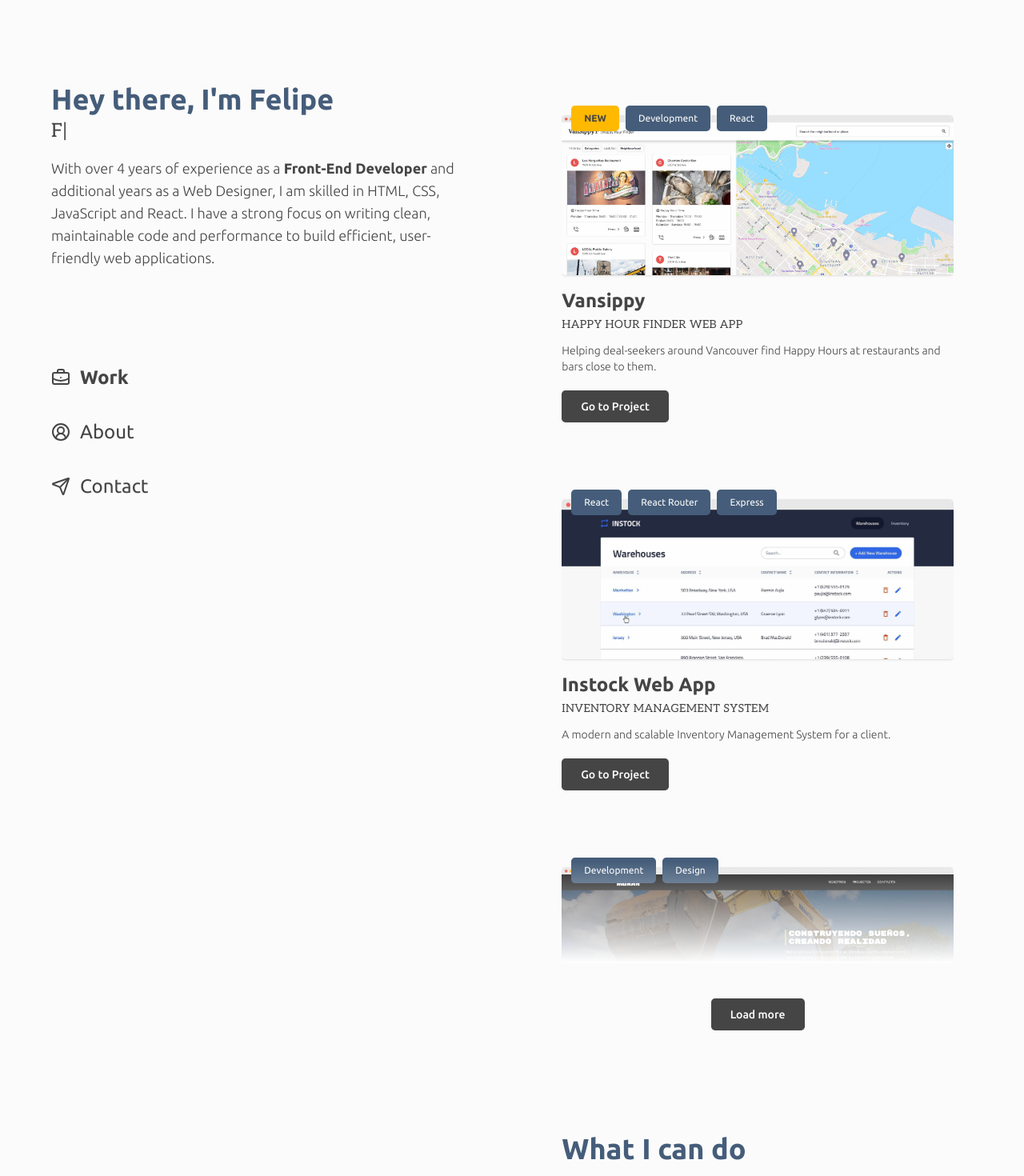
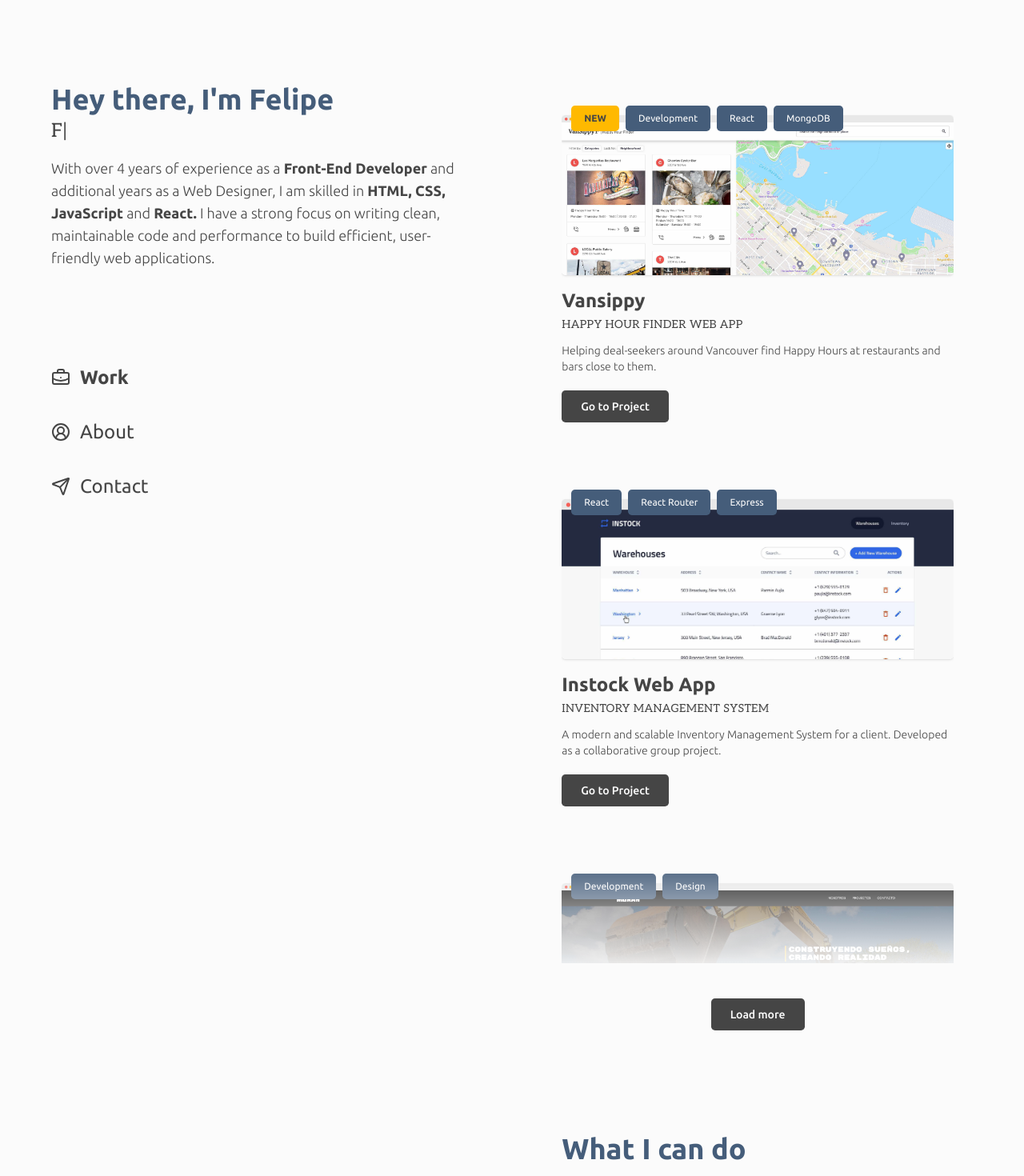
Before and after one commit to psyout/portfolio-app, a Next.js app: page / in a window 1280 px wide. Shown: the part 140-1610 px from the top of the page at 80% size. Built offline with nearby package versions, Linux system fonts and the light colour scheme.

Commit message:
mplemented a parseHighlightedText function to dynamically parse and style words wrapped in ** from project data.

```diff
--- a/app/globals.css
+++ b/app/globals.css
@@ -189,6 +189,10 @@
     color: var(--tagFontColor);
   }
 
+  .highlight {
+    font-weight: bold;
+  }
+
   @keyframes roll-down {
     0% {
       opacity: 0;
--- a/app/page.tsx
+++ b/app/page.tsx
@@ -47,7 +47,7 @@ export default function Home() {
                 </div>
                 {/* Fade gradient if not all projects are visible */}
                 {visibleCount === 3 && (
-                  <div className='pointer-events-none absolute bottom-0 left-0 z-10 h-32 w-full bg-gradient-to-t from-white to-transparent dark:from-black'></div>
+                  <div className='pointer-events-none absolute bottom-0 left-0 z-10 h-32 w-full bg-gradient-to-t from-[rgba(255,255,255,0.9)] via-[rgba(255,255,255,0.5)] to-transparent dark:from-[rgba(0,0,0,0.9)] dark:via-[rgba(0,0,0,0.5)]'></div>
                 )}
               </div>
 
--- a/components/intro.tsx
+++ b/components/intro.tsx
@@ -44,9 +44,11 @@ const Intro = () => {
         <p className='text text-md mt-3 font-light text-pretty sm:text-lg'>
           With over 4 years of experience as a
           <span className='font-bold'> Front-End Developer</span> and additional
-          years as a Web Designer, I am skilled in HTML, CSS, JavaScript and
-          React. I have a strong focus on writing clean, maintainable code and
-          performance to build efficient, user-friendly web applications.
+          years as a Web Designer, I am skilled in{' '}
+          <span className='font-bold'>HTML, CSS, JavaScript</span> and{' '}
+          <span className='font-bold'>React.</span> I have a strong focus on
+          writing clean, maintainable code and performance to build efficient,
+          user-friendly web applications.
         </p>
       </div>
     </section>
--- a/components/projectData.tsx
+++ b/components/projectData.tsx
@@ -11,7 +11,7 @@ export const projects = [
       '/static/images/vansippy-mobile2.png',
       ''
     ],
-    tags: ['New', 'Development', 'React'],
+    tags: ['New', 'Development', 'React', 'MongoDB'],
     title: 'Vansippy',
     subtitle: 'Happy Hour Finder Web App',
     title1: 'Mobile version',
@@ -28,7 +28,7 @@ export const projects = [
     ],
     list2: [{ title: '' }, { title: '' }],
     fullDescription:
-      'A Full-Stack web application designed to help users easily discover and explore happy hour deals across Vancouver. Built using MERN (MongoDB, Express.js, React, and Node.js), VanSippy offers an intuitive user experience powered by real-time data, interactive map integration, and responsive UI components.',
+      'A Full-Stack web application designed to help users easily discover and explore happy hour deals across Vancouver. Built using **MERN (MongoDB, Express.js, React, and Node.js)**, VanSippy offers an intuitive user experience powered by real-time data, interactive map integration, and responsive UI components.',
     description:
       'Helping deal-seekers around Vancouver find Happy Hours at restaurants and bars close to them.',
     imageCaption1:
@@ -36,17 +36,17 @@ export const projects = [
     imageCaption2:
       'Use a caption IF the image is needed. Most images won’t BUT you can style like this. Line length should be about 10-12 words on average.',
     imageCaption3:
-      'This design achieves pixel-perfect responsiveness using Material UI and custom breakpoints, ensuring a seamless and flexible layout across devices. The grid system adapts content for different screen sizes, while images scale without distortion.',
+      'This design achieves pixel-perfect responsiveness using Material UI and custom breakpoints, ensuring a seamless and **flexible layout across devices.** The grid system adapts content for different screen sizes, while images scale without distortion.',
     imageCaption4:
       'This Menu component is a part of the restaurant card, allowing users to toggle between the drinks and food menu sections. It uses conditional rendering to highlight the active section and disables inactive options based on the selected menu state.',
     paragraph1:
-      'The frontend is built with React and styled using Material UI for a clean, responsive interface. The backend uses Express.js and Node.js to handle API requests, while MongoDB stores all venue and deal information. Axios enables real-time data fetching, and Mapbox powers the interactive map and geolocation features.',
+      'The frontend is built with React and styled using **Material UI** for a clean, responsive interface. The backend uses Express.js and Node.js to handle **API requests,** while **MongoDB** stores all venue and deal information. Axios enables real-time data fetching, and Mapbox powers the interactive map and geolocation features.',
     paragraph2:
       'Together, these technologies create a seamless platform for users to find local deals quickly and visually, making the happy hour hunt both efficient and enjoyable.',
     paragraph3:
-      'Vansippy initially used the Yelp Fusion API to quickly source business data, but strict rate limits, poor image quality, and limited filtering made it difficult to build a reliable, Happy Hour–focused experience.',
+      'Vansippy initially used the **Yelp Fusion** API to quickly source business data, but strict rate limits, poor image quality, and limited filtering made it difficult to build a reliable, Happy Hour–focused experience.',
     paragraph4:
-      'To solve this, I built a custom Back-End API with Node.js and MongoDB. This gave me full control over the data schema, allowed real-time content updates, using CRUD and eliminated external dependencies. Now, the application supports more accurate, curated listings, improved performance and a flexible foundation for future features like an admin dashboard.',
+      'To solve this, I built a custom **Back-End API** with Node.js and MongoDB. This gave me full control over the data schema, allowed real-time content updates, using **CRUD** and eliminated external dependencies. Now, the application supports more accurate, curated listings, improved performance and a flexible foundation for future features like an admin dashboard.',
     paragraph5:
       'The app uses the browser’s Geolocation API to get the user’s location, sends it to a Node.js backend, and fetches nearby venues from MongoDB using geospatial queries. Results are shown in real time on a React interface with Mapbox.',
     buttonText: 'Go to Project',
@@ -54,7 +54,7 @@ export const projects = [
     buttonVisit: 'View Site',
     buttonLink: '/projects/vansippy',
     buttonHref: 'https://vansippy.com/',
-    skills: ['React.js', 'MongoDB', 'MaterialUI']
+    skills: ['Node', 'Express', 'Axios', 'Mapbox', 'MaterialUI']
   },
 
   // Instock App
@@ -73,9 +73,9 @@ export const projects = [
     title: 'Instock Web App',
     subtitle: 'Inventory Management System',
     description:
-      'A modern and scalable Inventory Management System for a client.',
+      'A modern and scalable Inventory Management System for a client. Developed as a collaborative group project.',
     fullDescription:
-      'The InStock project was developed during a web development bootcamp as a collaborative group project. The goal was to deliver a modern and scalable Inventory Management System for a client. The project required working as an Agile team, following Scrum methodologies and using tools like JIRA, Figma, and Git/GitHub for efficient collaboration and project management.',
+      'The InStock project was developed during a web development bootcamp as a collaborative group project. The goal was to deliver a modern and scalable Inventory Management System for a client. The project required working as an Agile team, following Scrum methodologies and using tools like **JIRA, Figma, and Git/GitHub** for efficient collaboration and project management.',
     buttonText: 'Go to Project',
     buttonLink: '/projects/instock',
     buttonHref: '',
@@ -86,11 +86,11 @@ export const projects = [
     imageCaption2:
       'Use a caption IF the image is needed. Most images won’t BUT you can style like this. Line length should be about 10-12 words on average.',
     imageCaption3:
-      'When you edit a product, the form updates the local state with the new input. On submit, a PUT or PATCH request is sent to the backend with the updated data. If the request is successful, the backend responds with the updated product, and the UI state is refreshed, showing the changes instantly.',
+      'When you edit a product, the form updates the local state with the new input. On submit, a **PUT or PATCH** request is sent to the backend with the updated data. If the request is successful, the backend responds with the updated product, and the UI state is refreshed, showing the changes instantly.',
     imageCaption4:
       'When deleting a product, a common visual error is that the item still appears in the UI even after it is been removed from the backend. This usually happens when the frontend state is not updated correctly after the delete action, or if the product list is not re-fetched to reflect the latest data.',
     paragraph1:
-      'Warehouse & Inventory Management System built with Agile/Scrum: React (Router, BEM/SASS) Front-End, Node.js/Express & MySQL (Knex) back end, RESTful API, offering CRUD, dynamic search/filter, responsive design, and real-time validation.',
+      'Warehouse & Inventory Management System built with Agile/Scrum: **React (Router, BEM/SASS) Front-End, Node.js/Express & MySQL (Knex) back end, RESTful API**, offering CRUD, dynamic search/filter, responsive design, and real-time validation.',
     paragraph2: '',
     paragraph5:
       "When a new warehouse is added, the UI updates dynamically, showing the new warehouse once it's added to the data source. This triggers state changes, re-renders, and actions like form resets. If the data is incomplete or invalid, validation errors may occur. When using MySQL, an API call stores the data, and the UI fetches the updated list. ",
@@ -115,9 +115,9 @@ export const projects = [
     title: 'Transportes Moran',
     subtitle: 'Aggregate Solutions Co.',
     description:
-      'Reliable Aggregate Manufacturing & Trucking Services for your construction needs.',
+      'Website built with React and styled using SCSS for modular and maintainable styling.',
     fullDescription:
-      'This website is a single-page application built with React and styled using SCSS for modular and maintainable styling. The project follows a component-based architecture, using custom components like Navbar, Hero, Projects, and Contact Form to organize and reuse interface elements efficiently. ',
+      'This website is a single-page application built with **React** and styled using **SCSS for modular and maintainable styling.** The project follows a component-based architecture, using custom components like Navbar, Hero, Projects, and Contact Form to organize and reuse interface elements efficiently. ',
     buttonText: 'Go to Project',
     buttonLink: '/projects/transportes-moran',
     buttonHref: 'https://www.transportesmoran.cl/',
@@ -128,9 +128,9 @@ export const projects = [
     imageCaption2:
       'Use a caption IF the image is needed. Most images won’t BUT you can style like this. Line length should be about 10-12 words on average.',
     imageCaption3:
-      'A well-designed website interface created using Figma, featuring a clean layout with intuitive navigation and responsive elements that adjust smoothly across different devices. The design includes detailed sections for project descriptions, images, and key skills, providing an engaging user experience.',
+      'A well-designed website interface created using Figma, featuring a **clean layout** with intuitive navigation and responsive elements that adjust smoothly across different devices. The design includes detailed sections for project descriptions, images, and key skills, providing an engaging user experience.',
     imageCaption4:
-      'Figma makes mobile-first design simple with grid layouts. Start with a mobile frame, apply a 4–6 column grid, and use consistent spacing. This helps keep layouts clean, readable, and easy to adapt for tablets and desktops. Designing for smaller screens first also forces you to prioritize content and usability.',
+      'Figma makes mobile-first design simple with grid layouts. Start with a mobile frame, apply a **4–6 column grid,** and use consistent spacing. This helps keep layouts clean, readable, and easy to adapt for tablets and desktops. Designing for smaller screens first also forces you to prioritize content and usability.',
     title1: '',
     subtitle1: 'Describe a feature or step of the process here.',
     title2: '',
@@ -138,7 +138,7 @@ export const projects = [
     title3: 'Example Feature',
     subtitle3: 'Describe a feature or step of the process here.',
     paragraph1:
-      'The imported data is then mapped over to dynamically generate content within the Slider component, enabling easy display of project information. This method works well for small-scale projects with fixed content but can be extended to fetch dynamic data from an API if necessary.',
+      'The imported data is then mapped over to dynamically generate content within the Slider component, enabling easy display of project information. This method works well for small-scale projects with fixed content but can be extended to **fetch dynamic data** from an **API** if necessary.',
     paragraph2: '',
     paragraph3: '',
     paragraph4: '',
@@ -163,9 +163,9 @@ export const projects = [
     title: 'BrainFlix',
     subtitle: 'Youtube clone web app',
     fullDescription:
-      'This app is built with React for the UI, using functional components and hooks for state and lifecycle management. It uses React Router for client-side routing and Axios to handle RESTful API requests from a local backend. ',
+      'This app is built with React for the UI, using functional components and hooks for state and lifecycle management. It uses **React Router** for client-side routing and Axios to handle **RESTful API** requests from a local backend. ',
     description:
-      'This application is built using React for the frontend, leveraging React Router for client-side routing.',
+      'Webapp that built with React, using functional components and hooks for state and lifecycle management. ',
     buttonText: 'Go to Project',
     buttonLink: '/projects/brainflix',
     buttonHref: '#',
@@ -176,9 +176,9 @@ export const projects = [
     imageCaption3:
       'The comments section component reads comment data directly from the selected video object and maps through each comment to render it in a styled layout, with consistent structure and BEM naming conventions',
     imageCaption4:
-      'Developed a server using Express.js, which handles API requests for retrieving and managing video data. The server uses static assets from a public directory and exposes RESTful endpoints under the /videos route, making it easy to interact with video content, including uploading, fetching, and displaying data on the Front-End',
+      'Developed a server using Express.js, which handles API requests for retrieving and managing video data. The server uses static assets from a public directory and exposes **RESTful endpoints** under the /videos route, making it easy to interact with video content, including uploading, fetching, and displaying data on the Front-End',
     paragraph1:
-      'This application is built using React for the frontend, leveraging React Router for client-side routing and dynamic URL-based video selection. It uses Axios to perform HTTP requests to a Node.js/Express backend API. The component structure is modular, with separate files for layout elements like Header, Hero, MainContent, and AsideContent, promoting reusability and maintainability. The app also manages video data using React’s useState and useEffect hooks, and ensures smoother user experience with features like useCallback for memoized fetching. Styling is handled using Sass, suggested by the use of BEM-style class names and structure.',
+      'This application is built using React for the frontend, leveraging React Router for client-side routing and dynamic URL-based video selection. It uses **Axios to perform HTTP requests to a Node.js/Express backend API.** The component structure is modular, with separate files for layout elements like Header, Hero, MainContent, and AsideContent, promoting reusability and maintainability. The app also manages video data using React’s **useState** and **useEffect** hooks, and ensures smoother user experience with features like **useCallback** for memoized fetching. Styling is handled using Sass, suggested by the use of **BEM-style** class names and structure.',
     paragraph2: '',
     paragraph3: '',
     paragraph4: '',
@@ -199,7 +199,7 @@ export const projects = [
     description:
       'This website is built using a traditional front-end web development stack.',
     fullDescription:
-      'This is a full-stack website that combines HTML5, CSS and JavaScript on the Front-End. It uses Axios (via CDN) to handle HTTP requests and interacts with a locally hosted Express API to manage features like the comments section.',
+      'This is a full-stack website that combines **HTML5, CSS3 and JavaScript** on the Front-End. It uses Axios (via CDN) to handle HTTP requests and interacts with a locally hosted Express API to manage features like the comments section.',
     buttonText: 'Go to Project',
     buttonLink: '/projects/bandsite',
     buttonHref: 'https://felipegonzalez.io/bandsite/',
@@ -211,11 +211,11 @@ export const projects = [
     imageCaption3: '',
     imageCaption4: '',
     paragraph1:
-      'The front-end structure follows semantic and accessible HTML markup, styled with BEM-named CSS classes compiled into a single stylesheet. The back-end API likely handles GET and POST requests for user-submitted data, enabling dynamic rendering of comments and other interactive elements without relying on a front-end framework.',
+      'The front-end structure follows semantic and accessible HTML markup, styled with **BEM-named CSS classes** compiled into a single stylesheet. The back-end API likely handles **GET** and **POST requests** for user-submitted data, enabling dynamic rendering of comments and other interactive elements without relying on a front-end framework.',
     paragraph2: '',
     paragraph3: '',
     paragraph4:
-      'Instead of relying on a traditional fixed table, the content behaves like a table visually but is more mobile-friendly—Flexbox distributes space evenly, aligns text and buttons neatly, and enables stacking or wrapping of elements for smaller viewports, making the layout more versatile and accessible.',
+      'Instead of relying on a traditional fixed table, the content behaves like a table visually but is more mobile-friendly. **Flexbox** distributes space evenly, aligns text and buttons neatly, and enables stacking or wrapping of elements for smaller viewports, making the layout more versatile and accessible.',
     paragraph5:
       'This page is structured with clear, semantic sections that improve readability and maintainability. The shows list is designed as a flexible, responsive layout using CSS Flexbox, allowing each row of show details to adapt smoothly across screen sizes.',
     list1: [],
--- /dev/null
+++ b/components/ui/highlight.tsx
@@ -0,0 +1,12 @@
+export function parseHighlightedText(text: string) {
+  const parts = text.split(/(\*\*.*?\*\*)/g) // Split by **highlight**
+  return parts.map((part, index) =>
+    part.startsWith('**') && part.endsWith('**') ? (
+      <span key={index} className='highlight'>
+        {part.slice(2, -2)} {/* Remove the ** */}
+      </span>
+    ) : (
+      part
+    )
+  )
+}
```
Also changed, not shown: app/projects/[slug]/page.tsx (+9 -7 lines), public/static/images/brainflix-add-comment.jpg.
